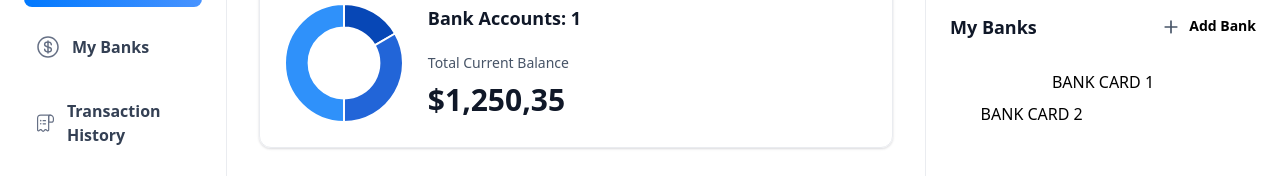
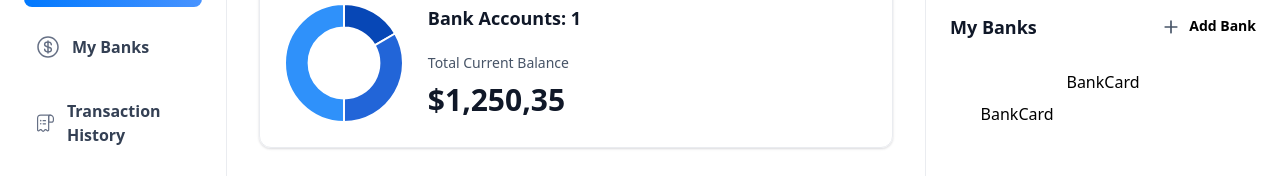
Before and after one commit to priyankadbg/Banking-App, a Next.js app: page / in a window 1280 px wide. Shown: the part 168-344 px from the top of the page. Built offline with nearby package versions, Linux system fonts and the light colour scheme.

Commit message:
Now adding Bank details

```diff
--- /dev/null
+++ b/components/BankCard.tsx
@@ -0,0 +1,7 @@
+import React from "react";
+
+const BankCard = () => {
+  return <div>BankCard</div>;
+};
+
+export default BankCard;
--- a/components/RightSidebar.tsx
+++ b/components/RightSidebar.tsx
@@ -1,6 +1,7 @@
 import React from "react";
 import Image from "next/image";
 import Link from "next/link";
+import BankCard from "./BankCard";
 
 const RightSidebar = ({ user, transactions, banks }) => {
   return (
@@ -32,10 +33,22 @@
         </div>
         {banks?.length > 0 && (
           <div className="relative flex flex-1 flex-col items-center justify-center gap-5">
-            <div>BANK CARD 1</div>
+            <div className="relative z-10">
+              <BankCard
+                key={banks[0].$id}
+                account={banks[0]}
+                userName={`${user.firstName} ${user.lastName}`}
+                ShowBalance={false}
+              />
+            </div>
             {banks[1] && (
               <div className="absolute right-0 top-8 z-0 w-[90%]">
-                BANK CARD 2
+                <BankCard
+                  key={banks[1].$id}
+                  account={banks[1]}
+                  userName={`${user.firstName} ${user.lastName}`}
+                  ShowBalance={false}
+                />
               </div>
             )}
           </div>
```
